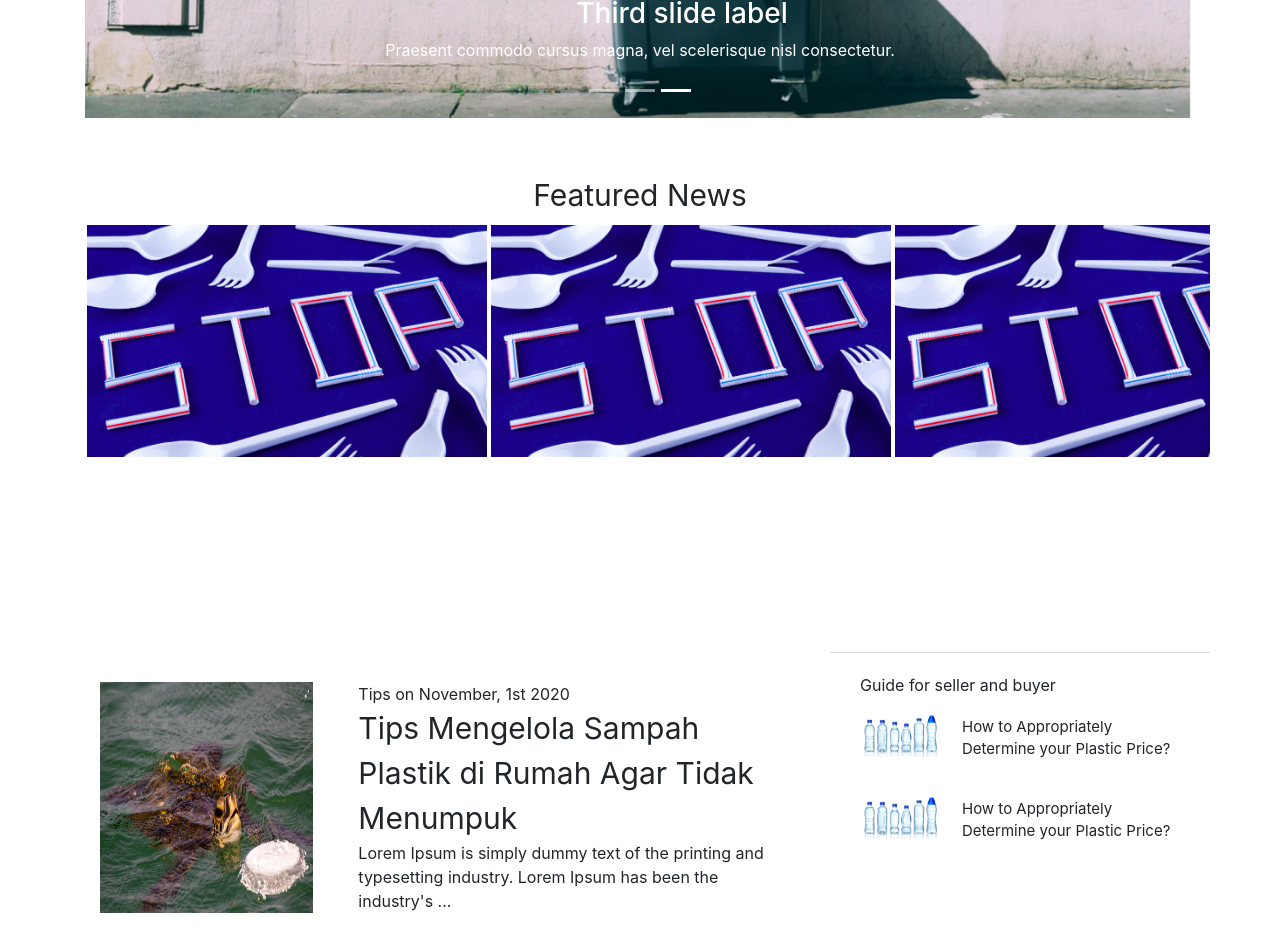
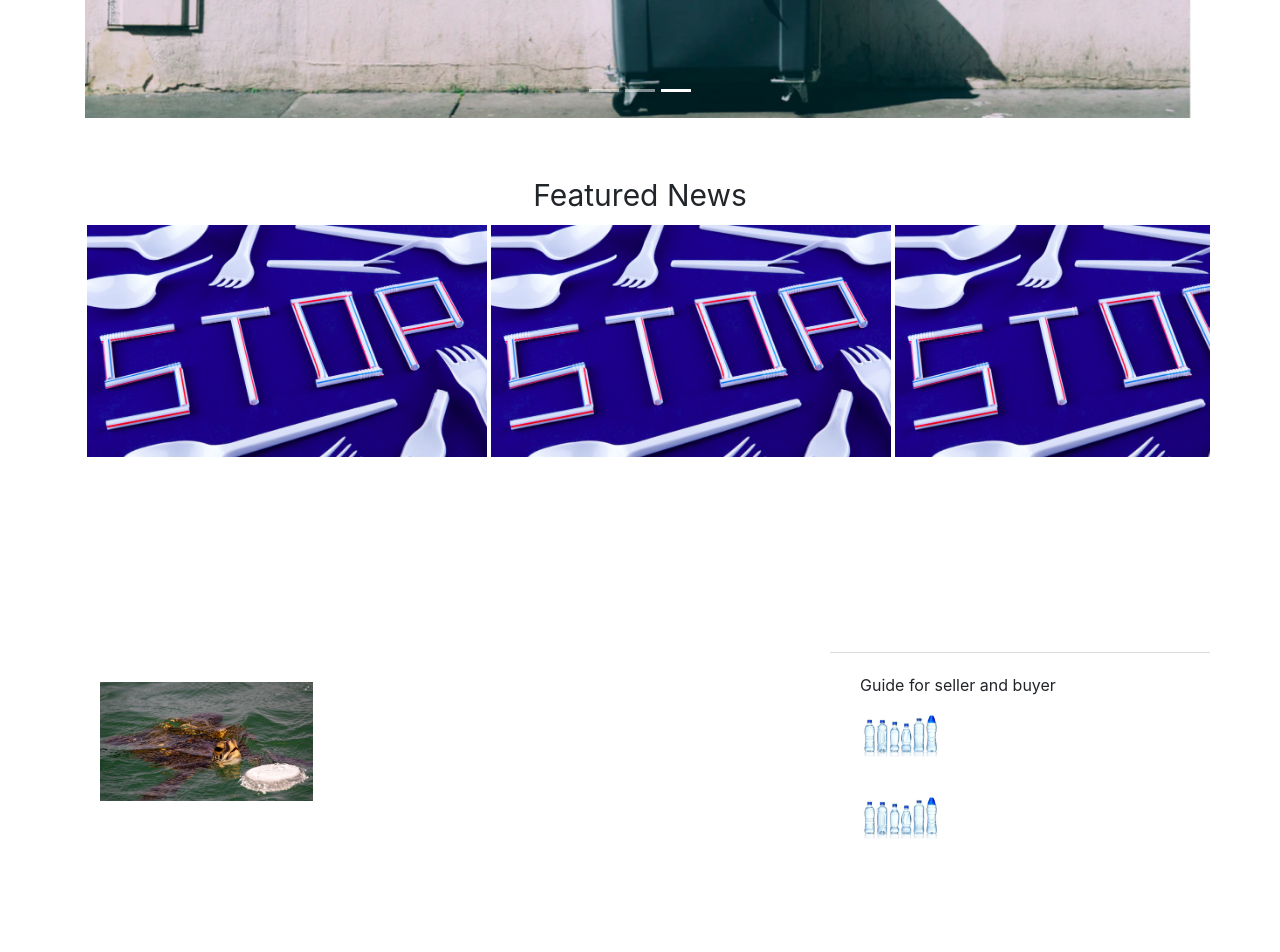
Before and after one commit to Supreme-Spyro/Reuce-Front, a React (Create React App) app: page /articles in a window 1280 px wide. Shown: the part 666-1618 px from the top of the page. After the commit the page ends 1557 px from the top, so only its background shows below. Built offline with nearby package versions, Linux system fonts and the light colour scheme; no server answers.

Commit message:
add props to articles component

```diff
--- a/src/components/web-elements/ArticleCarousel.js
+++ b/src/components/web-elements/ArticleCarousel.js
@@ -8,40 +8,29 @@ import picTest1 from "../../assets/carousel-test1.png";
 import picTest2 from "../../assets/carousel-test2.png";
 import picTest3 from "../../assets/carousel-test3.png";
 
-function ArticleCarousel() {
+function ArticleCarousel(props) {
   return (
-    <Carousel className='carousel-articles'>
+    <Carousel className="carousel-articles">
       <Carousel.Item interval={1000}>
-        <img
-          className="d-block w-100"
-          src={picTest1}
-          alt="First slide"
-        />
+        <img className="d-block w-100" src={picTest1} alt="First slide" />
         <Carousel.Caption>
-          <h3>First slide label</h3>
-          <p>Nulla vitae elit libero, a pharetra augue mollis interdum.</p>
+          <h3>{props.title1}</h3>
+          <p>{props.review1}</p>
         </Carousel.Caption>
       </Carousel.Item>
       <Carousel.Item interval={500}>
-        <img
-          className="d-block w-100"
-          src={picTest2}
-          alt="Third slide"
-        />
+        <img className="d-block w-100" src={picTest2} alt="Third slide" />
         <Carousel.Caption>
-          <h3>Second slide label</h3>
-          <p>Lorem ipsum dolor sit amet, consectetur adipiscing elit.</p>
+          <h3>{props.title2}</h3>
+          <p>{props.review2}</p>
         </Carousel.Caption>
       </Carousel.Item>
       <Carousel.Item>
-        <img
-          className="d-block w-100"
-          src={picTest3}          alt="Third slide"
-        />
+        <img className="d-block w-100" src={picTest3} alt="Third slide" />
         <Carousel.Caption>
-          <h3>Third slide label</h3>
+          <h3>{props.review3}</h3>
           <p>
-            Praesent commodo cursus magna, vel scelerisque nisl consectetur.
+          {props.review3}
           </p>
         </Carousel.Caption>
       </Carousel.Item>
--- a/src/components/web-elements/ArticleGuide.js
+++ b/src/components/web-elements/ArticleGuide.js
@@ -2,6 +2,9 @@ import React from "react";
 import bottle from "../../assets/plastic-bottle.jpg";
 import "../../styles/ArticleGuide.css";
 import { Container } from "react-bootstrap";
+
+
+
 function ArticleGuide(props) {
   return (
     <Container>
@@ -15,7 +18,7 @@ function ArticleGuide(props) {
             />
           </td>
           <td className="guideListTitle-articles">
-            <a href="asd">How to Appropriately Determine your Plastic Price?</a>
+            <a href="asd">{props.title}</a>
           </td>
         </tr>
       </table>
--- a/src/components/web-elements/NewsTabList.js
+++ b/src/components/web-elements/NewsTabList.js
@@ -4,7 +4,7 @@ import "../../styles/NewsTabList.css";
 import TabListExample from "../../assets/carousel-test2.png";
 // import TabListExample2 from '../../assets/carousel-test1.png'
 
-function NewsTabList() {
+function NewsTabList(props) {
   return (
     <Container className="NewsTabList-articles">
       <Row>
@@ -13,14 +13,13 @@ function NewsTabList() {
         </Col>
         <Col lg={8}>
           <Container className="tabListDateRelease-articles">
-            Tips on November, 1st 2020
+            {props.dateRelease}
           </Container>
           <Container className="tabListNewsTitle-articles">
-            Tips Mengelola Sampah Plastik di Rumah Agar Tidak Menumpuk
+            {props.title}
           </Container>
           <Container className="tabListPharagraphReview-articles">
-            Lorem Ipsum is simply dummy text of the printing and typesetting
-            industry. Lorem Ipsum has been the industry's ...
+            {props.review}
           </Container>
         </Col>
       </Row>
--- a/src/pages/Articles.js
+++ b/src/pages/Articles.js
@@ -1,29 +1,27 @@
-import React, {
-  // useEffect, useState
-} from "react";
-import { Col, Row,  Container } from "react-bootstrap";
+import React, { useEffect } from "react";
+import { Col, Row, Container } from "react-bootstrap";
 import ArticleCarousel from "../components/web-elements/ArticleCarousel";
 import FeaturedCard from "../components/web-elements/FeaturedCard";
 import NewsTabList from "../components/web-elements/NewsTabList";
 import ArticleGuide from "../components/web-elements/ArticleGuide";
-import {
-  useSelector,
-  // useDispatch
-} from 'react-redux'
-// import {useHistory, useParams} from 'react-router-dom'
+import { useSelector, useDispatch} from "react-redux";
+import {useHistory} from 'react-router-dom'
+import { getArticleDataForHome } from "../redux/actions/article.action";
+
 //styling
 import "../styles/Articles.css";
 
 function Articles() {
-
-  // const history = useHistory();
-  // const dispatch = useDispatch();
+  const history = useHistory();
+  const dispatch = useDispatch();
 
   //get article from data
-  const articleData = useSelector ((state)=> state)
-  console.log('articleData',articleData)
+  const articleData = useSelector((state) => state);
+  console.log("articleData", articleData);
 
-
+  useEffect(() => {
+    dispatch(getArticleDataForHome());
+  }, [dispatch]);
 
   return (
     <div>
@@ -45,8 +43,8 @@ function Articles() {
           <FeaturedCard />
         </Container>
       </Row>
-       <Container>
-      <Row className="editorPickerRow-articles">
+      <Container>
+        <Row className="editorPickerRow-articles">
           <Col lg={8} md={12}>
             <NewsTabList />
           </Col>
@@ -57,8 +55,8 @@ function Articles() {
             <ArticleGuide />
             <ArticleGuide />
           </Col>
-      </Row>
-         </Container>
+        </Row>
+      </Container>
     </div>
   );
 }
--- a/src/pages/NewsLetter.js
+++ b/src/pages/NewsLetter.js
@@ -1,26 +1,20 @@
 import React from 'react'
-import { Container, Row } from 'react-bootstrap'
+import { Container, Row, Carousel, Col } from 'react-bootstrap'
 
 //styling
 import '../styles/NewsLetter.css'
 
-function NewsLetter() {
+function NewsLetter(props) {
     return (
         <Container className='container-newsletter'>
             <Row>
-                This will be news letter banner
+                This will be the Carousel banner
             </Row>
             <Row>
-                here will be the place for the title
+                {props.title}
             </Row>
             <Row>
-                Here will be the place for the content
-            </Row>
-            <Row>
-                Here will be the place for the author info
-            </Row>
-            <Row>
-                Here will be the place for navigation button (next article)
+                {props.content}
             </Row>
         </Container>
     )
```
